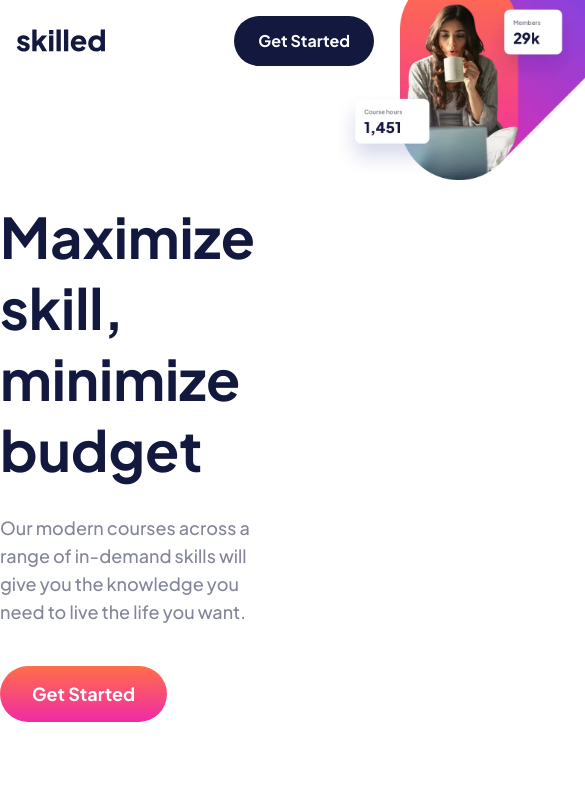
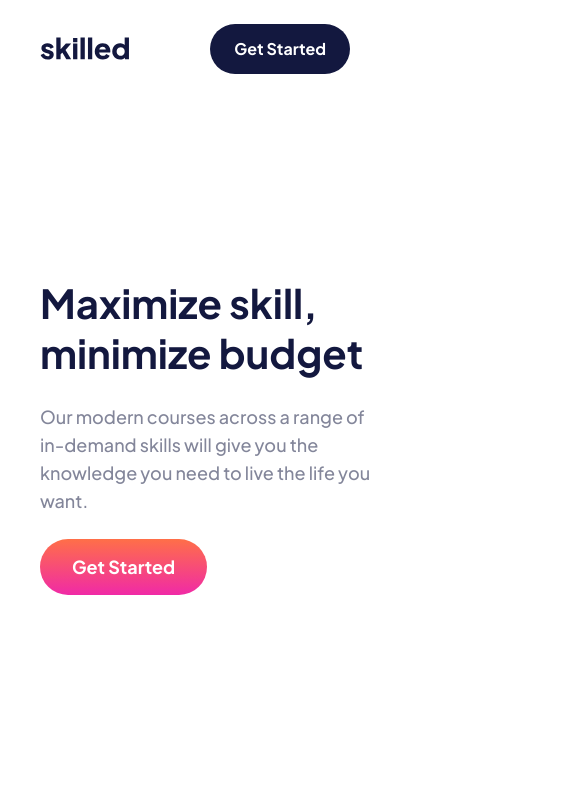
Before and after one commit to christianhsmartins/FrontendMentorSkilledElearning, a plain HTML site: page index.html in a window 390 px wide. Shown: the top 796 px of the page, 585 px wide, since content can reach past the window. Drawn offline with Linux system fonts and the light colour scheme.

Commit message:
Refazendo a sessão hero do zero

```diff
--- a/index.html
+++ b/index.html
@@ -26,12 +26,14 @@
         <p class="medium">Our modern courses across a range of in-demand skills will give you the knowledge you need to live the life you want.</p>
         <button class="btn-secondary">Get Started</button>
       </div>
-      <div class="image">
-        <img src="./img/image-hero-desktop.webp" alt="image">
+      <div class="image-area">
+        <img src="./img/image-hero-desktop.webp" class="desktop-image" alt="image">
+        <img src="./img/image-hero-tablet.webp" class="tablet-image" alt="image">
+        <img src="./img/image-hero-mobile.webp" class="mobile-image" alt="image">
       </div>
     </div>
   </section>
-  <section class="courses">
+  <!-- <section class="courses">
     <div class="container">
       <div class="card featured">
         <h3>Check out our most popular courses!</h3>
@@ -77,7 +79,7 @@
         <a href="./">Get Started</a>
       </div>
     </div>
-  </section>
+  </section> -->
   <footer>
     <div class="container">
       <a href="" class="logo">
--- a/sass/_buttons.scss
+++ b/sass/_buttons.scss
@@ -13,7 +13,7 @@ button {
         background: $secondary-dark;
 
         &:hover {
-            background: $secondary-light;
+            background-color: $secondary-light;
         }
     }
 
--- a/sass/_components.scss
+++ b/sass/_components.scss
@@ -43,37 +43,4 @@
         background: linear-gradient(180deg, #FF6F48 0%, #F02AA6 100%);
     }
 
-    @include responsive(728px) {
-        width: 100%;
-        height: 100%;
-        max-width: 34.3rem;
-        max-height: 28.3rem;
-        padding: 5.6rem 2.8rem 3.2rem;
-
-        h1 {
-            font-weight: 800;
-            font-size: 2.0rem;
-            line-height: 2.5rem;
-        }
-
-        p {
-            width: 100%;
-
-            &.medium {
-                margin-top: 2.4rem;
-                font-weight: 500;
-                font-size: 1.6rem;
-                line-height: 2.6rem;
-            }
-        }
-
-        a {
-            display: block;
-            font-weight: 700;
-            font-size: 1.8rem;
-            line-height: 2.8rem;
-            color: $primary-dark;
-            margin-top: 2.4rem;
-        }
-    }
 }
--- a/sass/_footer.scss
+++ b/sass/_footer.scss
@@ -6,9 +6,6 @@ footer {
 
     .container {
         @include flex(row, center, space-between);
-        width: 100%;
-        max-width: 111rem;
-        margin: 0 auto;
         img {
             width: 100%;
             max-width: 11.4rem;
@@ -34,7 +31,7 @@ footer {
         }
     }
 
-    @include responsive(768px) {
+    @include responsive(375px) {
         padding: 3.6rem 1.6rem;
     }
 }
--- a/sass/_header.scss
+++ b/sass/_header.scss
@@ -5,9 +5,6 @@ header {
 
     .container {
         @include flex(row, center, space-between);
-        width: 100%;
-        max-width: 111rem;
-        margin: 0 auto;
         img {
             width: 100%;
             max-width: 11.4rem;
@@ -33,7 +30,7 @@ header {
         }
     }
 
-    @include responsive(768px) {
+    @include responsive(375px) {
         padding: 1.6rem 1.6rem 0;
     }
 }
--- a/sass/_home.scss
+++ b/sass/_home.scss
@@ -1,13 +1,9 @@
 .hero {
     width: 100%;
-    height: 79rem;
+    height: 72.5rem;
 
     .container {
         @include flex(row, center, space-between);
-        width: 100%;
-        height: 100%;
-        max-width: 111rem;
-        margin: 0 auto;
 
         .text {
             width: 100%;
@@ -22,78 +18,85 @@
             }
         }
 
-        .image {
-            width: 100%;
-            height: 100%;
+        .image-area {
+            .desktop-image {
+                display: none;
+            }
 
-            img {
-                position: absolute;
-                top: -14.6rem;
-                right: -33.5rem;
-                width: 100%;
-                max-width: 99.1rem;
+            .tablet-image {
+                display: none;
+            }
+
+            .mobile-image {
+                display: none;
             }
         }
     }
 
     @include responsive(1200px) {
+        .container {
+            .text {
+                padding-left: 4rem;
+                max-width: 39.8rem;
 
-    }
-}
+                h1 {
+                    font-size: 4rem;
+                    line-height: 5rem;
+                }
 
-.courses {
-    width: 100%;
-    height: 88.8rem;
-    background: linear-gradient(180deg, #FFFFFF 0%, #F0F1FF 100%);
+                p {
 
-    .container {
-        width: 100%;
-        height: 100%;
-        max-width: 111rem;
-        margin: 0 auto;
-        padding: 4.6rem 0 14rem 0;
-        display: grid;
-        grid: repeat(2, 1fr) / repeat(3, 1fr);
-        grid-row-gap: 3rem;
-        grid-column-gap: 5.6rem;
-    }
+                    margin-top: 2.5rem;
+                }
 
-    @include responsive(1200px) {
-        height: auto;
+                button {
+                    margin-top: 2.4rem;
+                }
+            }
 
-        .container {
-            width: 100%;
-            grid: repeat(3, 1fr) / repeat(2, 33.9rem);
-            grid-row-gap: 3.2rem;
-            grid-column-gap: 1.1rem;
-            justify-content: center;
-            align-items: start;
-            margin: 0 auto;
+            .image-area {
+                .desktop-image {
+                    display: none;
+                }
 
-            .card {
-                max-width: 33.9rem;
+                .tablet-image {
+                    display: none;
+                }
             }
         }
     }
 
-    @include responsive(769px) {
-        height: auto;
-        width: 100%;
+    @include responsive(375px) {
+        .container {
+            padding-top: 3.8rem;
+            align-items: flex-start;
 
+            .text {
+                max-width: 39.8rem;
+                padding: 0 1.6rem;
 
-        .container {
-            @include flex(column, center, center);
-            width: 100%;
-
-            .card {
-                width: 100%;
-                &.featured {
-                    width: 100%;
-                    padding: 2.4rem 2.8rem;
+                h1 {
+                    font-size: 4rem;
+                    line-height: 5rem;
                 }
 
-                &:not(first-child) {
-                    margin-top: 1.6rem;
+                p {
+
+                    margin-top: 2.5rem;
+                }
+
+                button {
+                    margin-top: 2.4rem;
+                }
+            }
+
+            .image-area {
+                .desktop-image {
+                    display: none;
+                }
+
+                .tablet-image {
+                    display: none;
                 }
             }
         }
--- /dev/null
+++ b/sass/grid.scss
@@ -0,0 +1,6 @@
+.container {
+    width: 100%;
+    max-width: 111rem;
+    height: 100%;
+    margin: 0 auto;
+}
--- a/sass/main.scss
+++ b/sass/main.scss
@@ -1,6 +1,7 @@
 @import 'reset';
 @import 'mixins';
 @import 'variables';
+@import 'grid';
 @import 'titles';
 @import 'buttons';
 @import 'components';
```
Also changed, not shown: css/grid.css (added), css/main.css.
